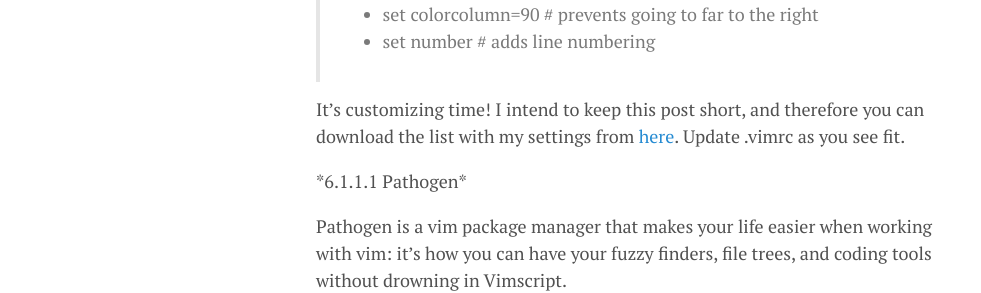
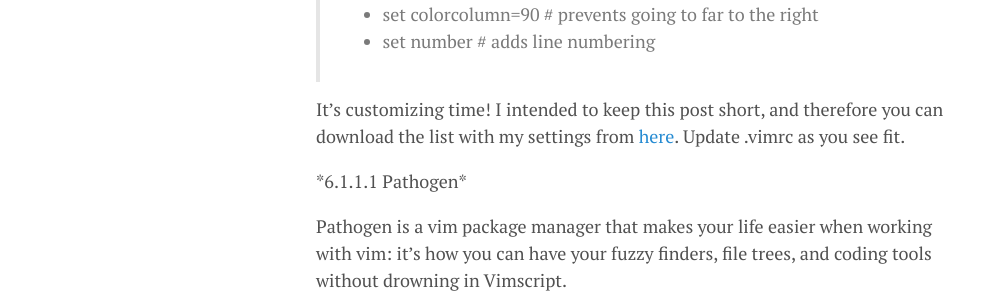
Before and after one commit to lgeurts/lgeurts.github.io, a Jekyll site: the page built from _posts/2017-07-11-bunsenlabs-linux-setup-notes-for dell-inspiron-6000.md, in a window 1280 px wide and 900 px high, scrolled down 6126 px. Shown: the part 163-456 px from the top of the window, without its empty margins (0-981 px from the left). Built offline with Jekyll 4.4.1, drawn with Linux system fonts in a browser that asks for light colours; nearby versions of some CDN libraries; comment, search, counter and statistics services are not loaded; some of the changed text lies outside the part shown.

Commit message:
Update 2017-07-11-bunsenlabs-linux-setup-notes-for dell-inspiron-6000.md

```diff
--- a/_posts/2017-07-11-bunsenlabs-linux-setup-notes-for dell-inspiron-6000.md
+++ b/_posts/2017-07-11-bunsenlabs-linux-setup-notes-for dell-inspiron-6000.md
@@ -193,7 +193,7 @@
 > * set colorcolumn=90 # prevents going to far to the right
 > * set number # adds line numbering
 
-It's customizing time! I intend to keep this post short, and therefore you can download the list with my settings from [here](/assets/vim-custom-settings.txt). Update .vimrc as you see fit.
+It's customizing time! I intended to keep this post short, and therefore you can download the list with my settings from [here](/assets/vim-custom-settings.txt). Update .vimrc as you see fit.
 
  \*6.1.1.1 Pathogen\*
 
@@ -247,7 +247,6 @@
 ***• 6.1.3 Sublime Text 3***
 
 - $ wget [http://bit.ly/2vTirOt](http://bit.ly/2vTirOt) # //c758482.r82.cf2.rackcdn.com/sublime-text_build-3083_i386.deb
-
 - $ dpkg -i sublime-text_build-3083_i386.deb
 
 ***Note:*** [Sublime](https://www.sublimetext.com/) is non-free. If you are willing to pay some money, you'll get one slick source code editor.
```
Also changed, not shown: other parts of _posts/2017-07-11-bunsenlabs-linux-setup-notes-for dell-inspiron-6000.md (+1 -1 lines).
